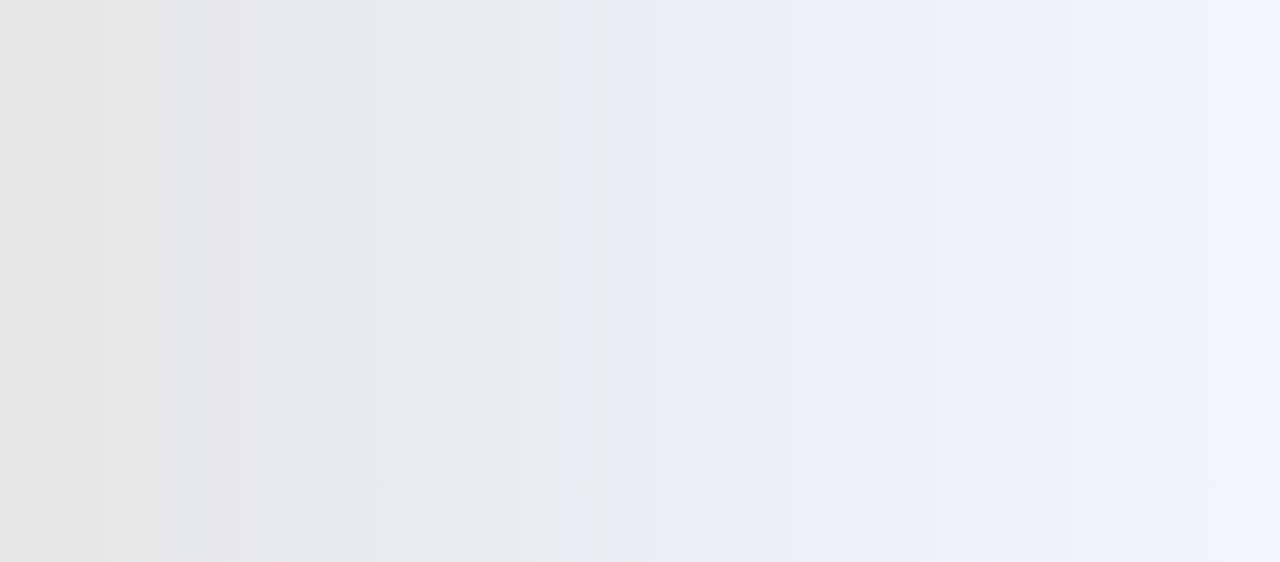
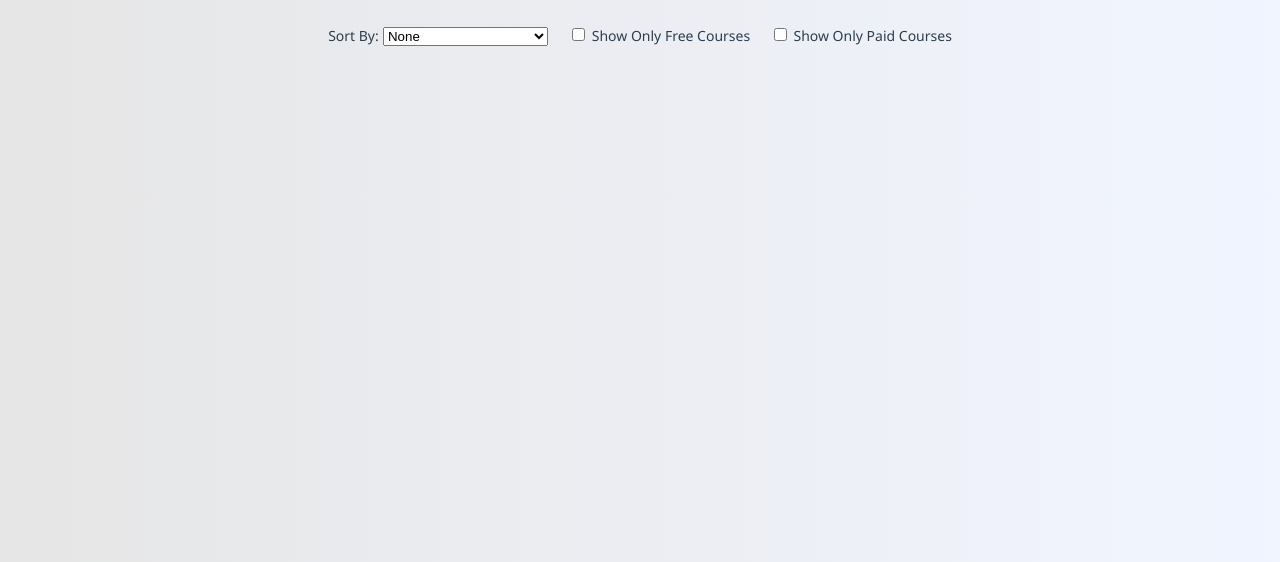
Before and after one commit to natekark/e-learning-platform, a website: page public/courses.html in a window 1280 px wide. Shown: the part 238-800 px from the top of the page. Drawn offline with Linux system fonts and the light colour scheme; no server answers.

Commit message:
Updated courses page to sort and filter.

```diff
--- a/public/courses.html
+++ b/public/courses.html
@@ -278,6 +278,27 @@
   <main>
     <h1>Explore Our Courses</h1>
 
+    <!-- Sorting and Filtering Controls -->
+    <div id="sortFilterControls" style="margin-bottom: 2rem; text-align: center;">
+      <!-- Sorting Dropdown -->
+      <label for="sortBy">Sort By:</label>
+      <select id="sortBy" onchange="loadCourses()">
+        <option value="none">None</option>
+        <option value="ratingHighToLow">Rating (High to Low)</option>
+        <option value="ratingLowToHigh">Rating (Low to High)</option>
+        <option value="popularityHighToLow">Popularity (High to Low)</option>
+        <option value="popularityLowToHigh">Popularity (Low to High)</option>
+      </select>
+
+      <!-- Filter Checkboxes -->
+      <label style="margin-left: 1rem;">
+        <input type="checkbox" id="filterFree" onchange="loadCourses()"> Show Only Free Courses
+      </label>
+      <label style="margin-left: 1rem;">
+        <input type="checkbox" id="filterPaid" onchange="loadCourses()"> Show Only Paid Courses
+      </label>
+    </div>
+
     <!-- Add Course Button (only for admin) -->
     <div id="addCourseSection" style="display: none;">
       <button id="addCourseBtn" onclick="showAddCourseForm()">Add Course</button>
@@ -353,10 +374,64 @@
       const data = await response.json();
 
       if (data.success) {
+        let courses = data.courses;
+
+        // Apply Filters
+        const filterFree = document.getElementById('filterFree').checked;
+        const filterPaid = document.getElementById('filterPaid').checked;
+
+        if (filterFree && !filterPaid) {
+          courses = courses.filter(course => course.creditsRequired === 0);
+        } else if (filterPaid && !filterFree) {
+          courses = courses.filter(course => course.creditsRequired > 0);
+        }
+
+        // Apply Sorting
+        const sortBy = document.getElementById('sortBy').value;
+
+        switch (sortBy) {
+          case 'ratingHighToLow':
+            courses.sort((a, b) => {
+              const ratingA = a.ratings.length > 0 ? a.ratings.reduce((sum, r) => sum + r.rating, 0) / a.ratings.length : 0;
+              const ratingB = b.ratings.length > 0 ? b.ratings.reduce((sum, r) => sum + r.rating, 0) / b.ratings.length : 0;
+              return ratingB - ratingA;
+            });
+            break;
+
+          case 'ratingLowToHigh':
+            courses.sort((a, b) => {
+              const ratingA = a.ratings.length > 0 ? a.ratings.reduce((sum, r) => sum + r.rating, 0) / a.ratings.length : 0;
+              const ratingB = b.ratings.length > 0 ? b.ratings.reduce((sum, r) => sum + r.rating, 0) / b.ratings.length : 0;
+              return ratingA - ratingB;
+            });
+            break;
+
+          case 'popularityHighToLow':
+            courses.sort((a, b) => {
+              const popularityA = a.enrollmentCount * (a.ratings.length > 0 ? a.ratings.reduce((sum, r) => sum + r.rating, 0) / a.ratings.length : 1);
+              const popularityB = b.enrollmentCount * (b.ratings.length > 0 ? b.ratings.reduce((sum, r) => sum + r.rating, 0) / b.ratings.length : 1);
+              return popularityB - popularityA;
+            });
+            break;
+
+          case 'popularityLowToHigh':
+            courses.sort((a, b) => {
+              const popularityA = a.enrollmentCount * (a.ratings.length > 0 ? a.ratings.reduce((sum, r) => sum + r.rating, 0) / a.ratings.length : 1);
+              const popularityB = b.enrollmentCount * (b.ratings.length > 0 ? b.ratings.reduce((sum, r) => sum + r.rating, 0) / b.ratings.length : 1);
+              return popularityA - popularityB;
+            });
+            break;
+
+          default:
+            // No sorting
+            break;
+        }
+
+        // Display Courses
         const container = document.getElementById('coursesContainer');
         container.innerHTML = ''; // Clear existing courses
 
-        data.courses.forEach((course) => {
+        courses.forEach((course) => {
           const card = document.createElement('div');
           card.className = 'course-card';
           card.innerHTML = `
```
